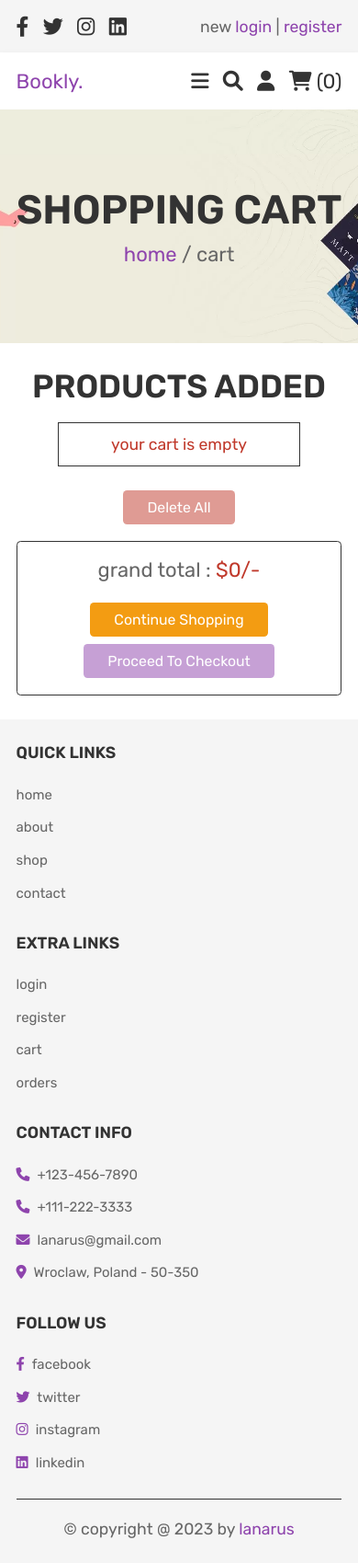
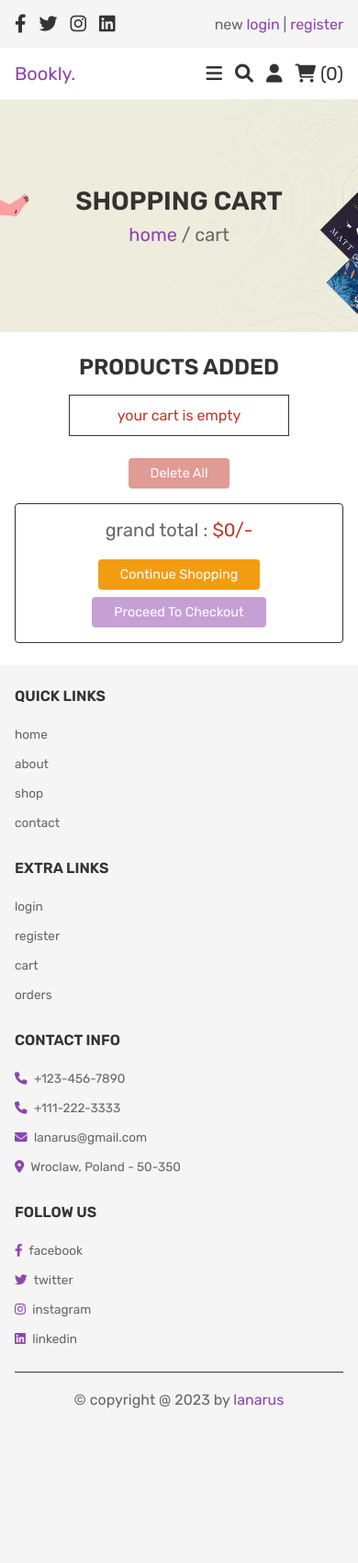
Before and after one commit to Lanarus/book-story, a PHP site: page /cart.php in a window 390 px wide. Shown: the whole page at 92% size. After the commit the page ends 1531 px from the top, so only its background shows below. Run offline with PHP 8.4, Linux system fonts and the light colour scheme; the visitor is signed in with stand-in values (Sample User, id 1); data that the repository does not hold is empty.

Commit message:
style media queries

```diff
--- a/css/style1.css
+++ b/css/style1.css
@@ -941,3 +941,19 @@ section{
    }
 
 }
+
+@media (max-width:450px){
+
+   html{
+      font-size: 50%;
+   }
+
+   .heading h3{
+      font-size: 3.5rem;
+   }
+
+   .title{
+      font-size: 3rem;
+   }
+
+}
```
